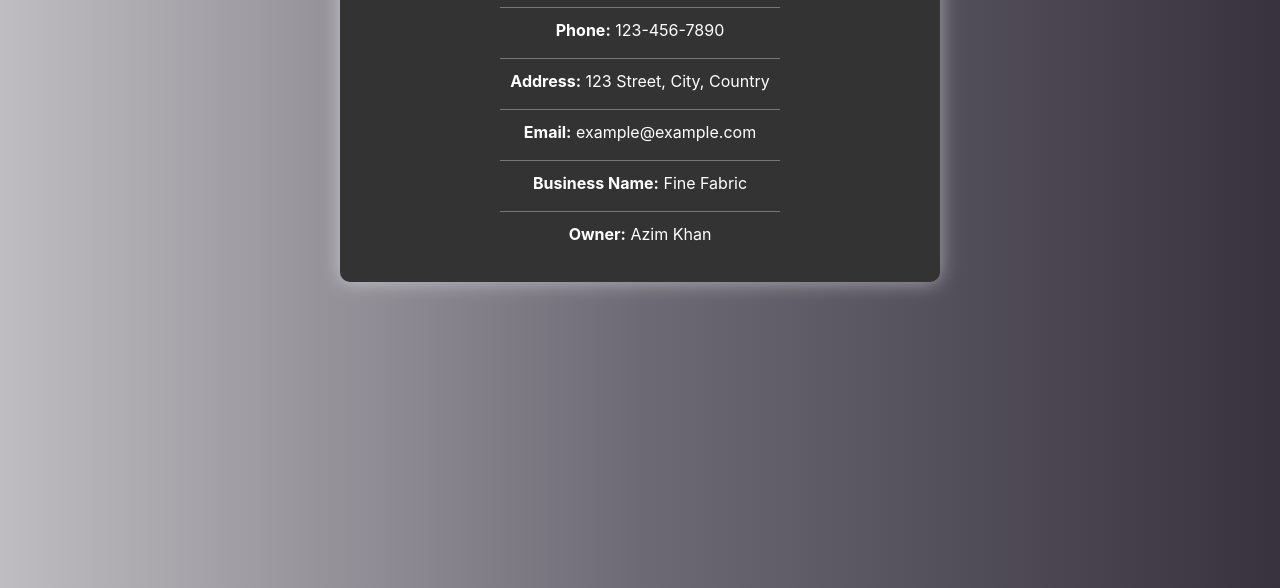
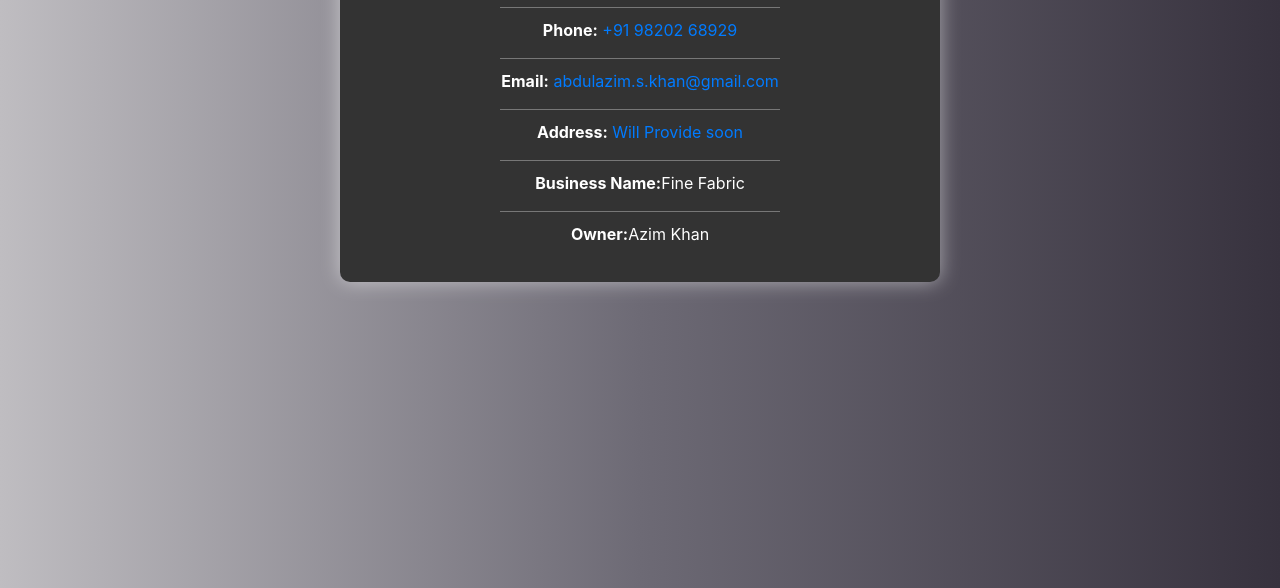
Before and after one commit to UmerSalimKhan/Fine-Fabric, a plain HTML site: page contact.html in a window 1280 px wide. Shown: the part 212-800 px from the top of the page. Drawn offline with nearby package versions, Linux system fonts and the light colour scheme.

Commit message:
Contact Info added

```diff
--- a/contact.html
+++ b/contact.html
@@ -133,20 +133,24 @@
 
     <!-- Contact Page Content -->
     <div class="container">
-        <div class="contact-container">
+      <div class="contact-container">
         <h2>Contact Information</h2>
         <hr>
-        <p><strong>Phone:</strong> 123-456-7890</p>
+        <!-- Phone Number (Click to Call) -->
+        <p><strong>Phone:</strong> <a href="tel:+919820268929">+91 98202 68929</a></p>
         <hr>
-        <p><strong>Address:</strong> 123 Street, City, Country</p>
+        <!-- Email Address (Click to Email) -->
+        <p><strong>Email:</strong> <a href="mailto:abdulazim.s.khan@gmail.com">abdulazim.s.khan@gmail.com</a></p>
         <hr>
-        <p><strong>Email:</strong> example@example.com</p>
+        <!-- Address (Click to Open in Maps) -->
+        <p><strong>Address:</strong> <a href="">Will Provide soon</a></p>
         <hr>
-        <p><strong>Business Name:</strong> Fine Fabric</p>
+        <p><strong>Business Name:</strong>Fine Fabric</p>
         <hr>
-        <p><strong>Owner:</strong> Azim Khan</p>
-        </div>
+        <p><strong>Owner:</strong>Azim Khan</p>
+      </div>
     </div>
+
 
   <!-- Bootstrap JS and dependencies -->
   <script src="https://code.jquery.com/jquery-3.5.1.slim.min.js"></script>
```
